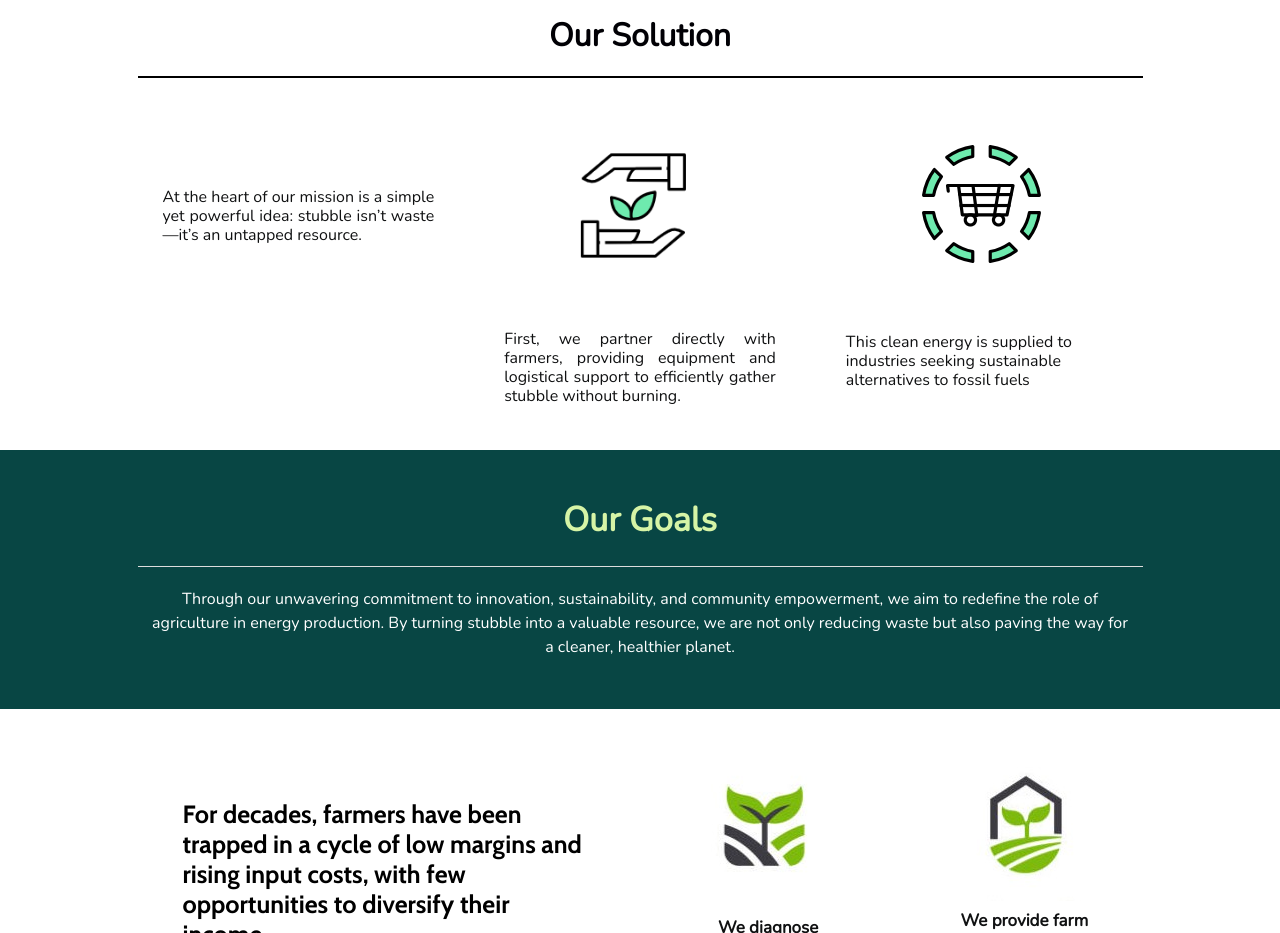
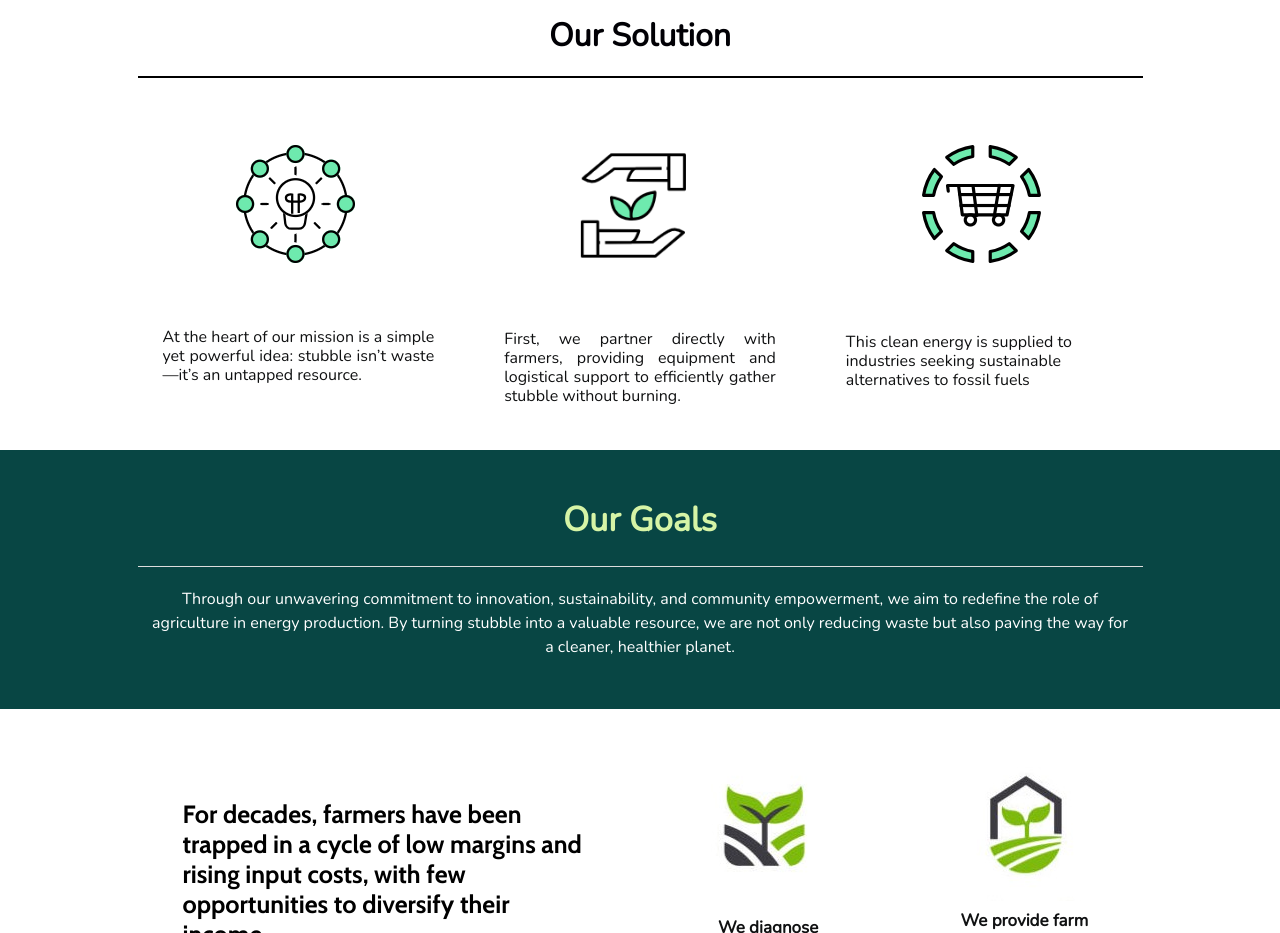
Before and after one commit to rr-sustainable-solutions/rr-sustainable-solutions.github.io, a plain HTML site: page index.html in a window 1280 px wide. Shown: the part 2840-3773 px from the top of the page. Drawn offline with nearby package versions, Linux system fonts and the light colour scheme.

Commit message:
Update index.html

```diff
--- a/index.html
+++ b/index.html
@@ -1550,7 +1550,7 @@
 <div class="bee-row bee-row-13">
 <div class="bee-row-content">
 <div class="bee-col bee-col-1 bee-col-w4">
-<div class="bee-block bee-block-1 bee-image"><img alt="" class="bee-center bee-autowidth" src="images/rr.png" style="max-width:164px;"/></div>
+<div class="bee-block bee-block-1 bee-image"><img alt="" class="bee-center bee-autowidth" src="images/r&r.png" style="max-width:164px;"/></div>
 <div class="bee-block bee-block-2 bee-paragraph">
 <p>At the heart of our mission is a simple yet powerful idea: stubble isn’t waste—it’s an untapped resource.</p>
 </div>
```
